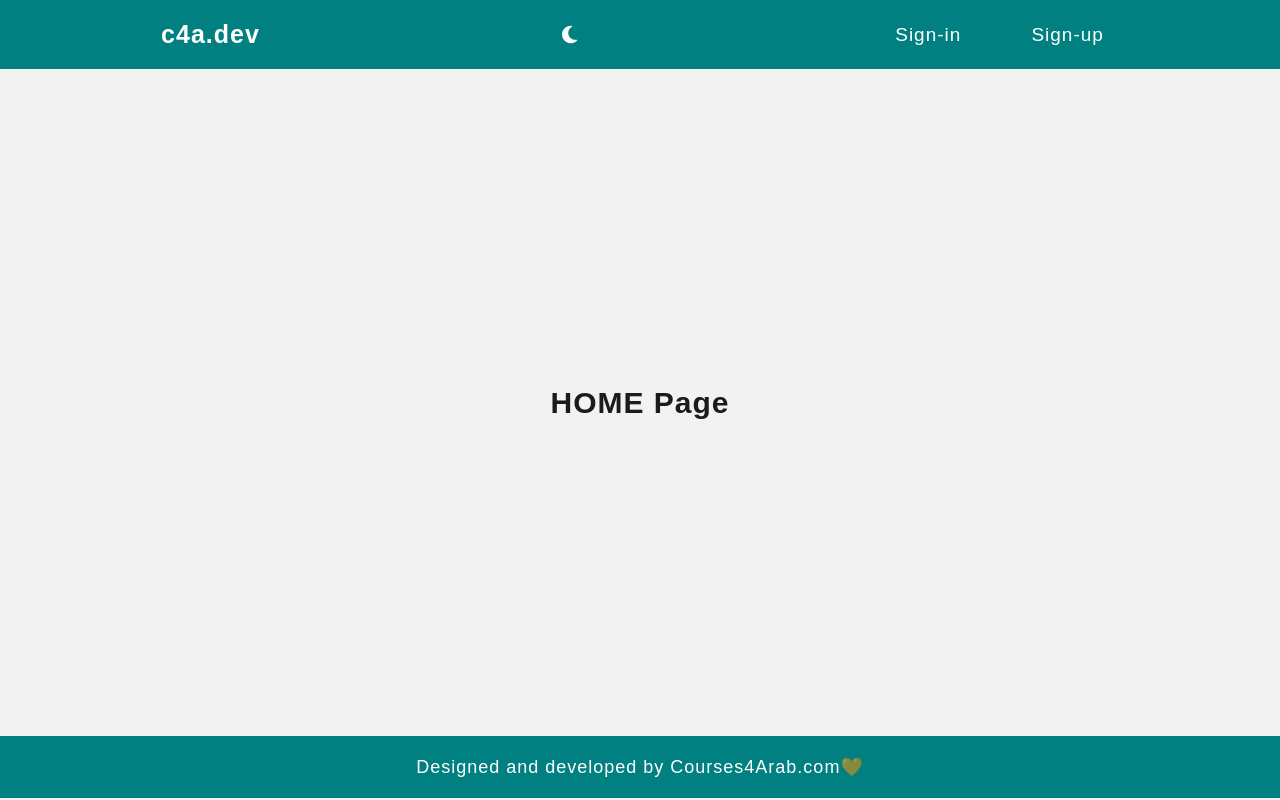
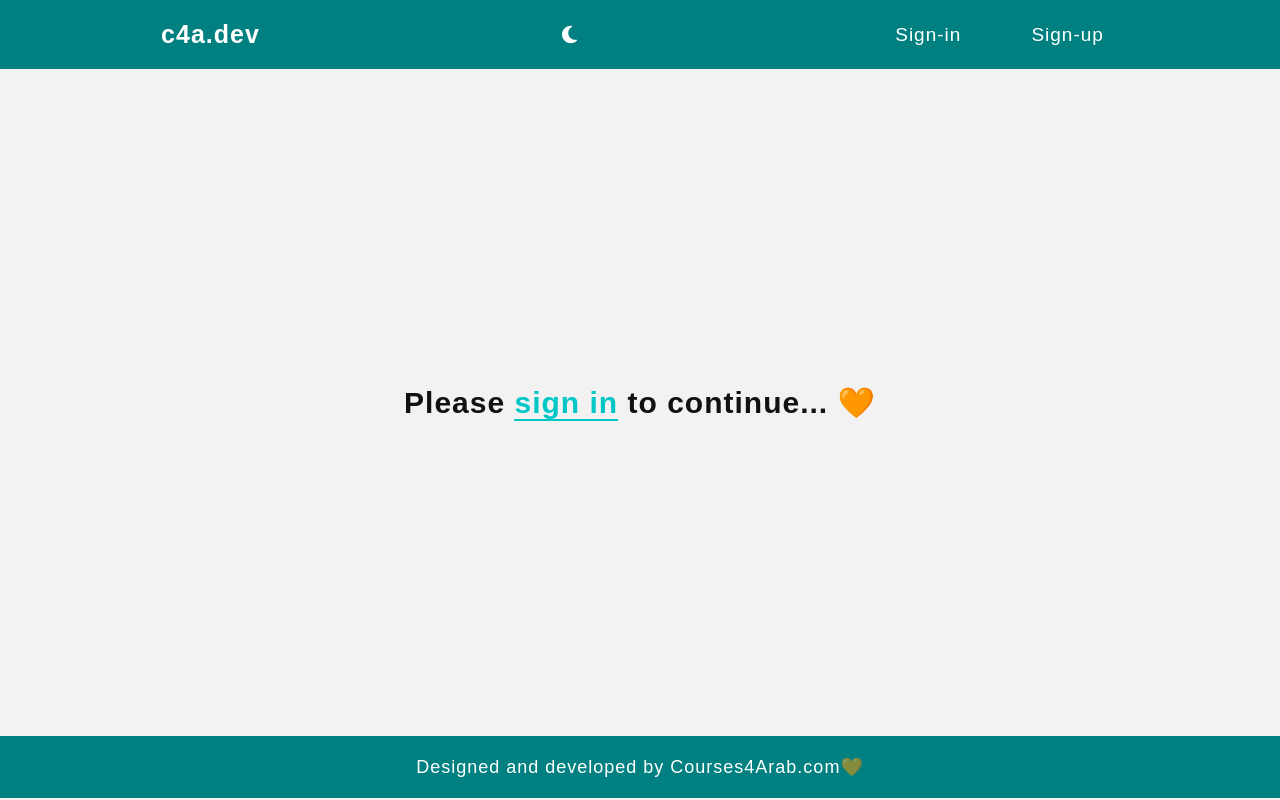
Before and after one commit to alielrayes/React_Level2, a React (Create React App) app: page / in a window 1280 px wide. Built offline with nearby package versions, Linux system fonts and the light colour scheme; no server answers.

Commit message:
lesson14

```diff
--- a/src/index.css
+++ b/src/index.css
@@ -76,11 +76,17 @@ form button {
   font-weight: 100;
 }
 
-.account a{
-  text-decoration: underline;
+.account a, .pls a{
+  /* text-decoration: underline; */
+  border-bottom: 2px solid;
+
   font-weight: 600;
   color: #00c6c6;
   font-size: 18px;
+}
+
+.Light .pls{
+  color: #111;
 }
 
 .Light form p {
--- a/src/pages/home.js
+++ b/src/pages/home.js
@@ -2,8 +2,12 @@ import Header from "../comp/header";
 import Footer from "../comp/Footer";
 import MainContent from "../comp/MainContent";
 import { Helmet } from "react-helmet-async";
+import { useAuthState } from "react-firebase-hooks/auth";
+import { auth } from "../firebase/config";
+import { Link } from "react-router-dom";
 
 const Home = () => {
+  const [user, loading, error] = useAuthState(auth);
   return (
     <>
       <Helmet>
@@ -13,7 +17,20 @@ const Home = () => {
 
       <Header />
 
-      <MainContent pageName="HOME Page" />
+      {user && <MainContent pageName="HOME Page" />}
+
+
+      {!user && (
+        <main>
+          <p className="pls">
+            Please{" "}
+            <Link style={{ fontSize: "30px" }} to="/signin">
+              sign in
+            </Link>{" "}
+            to continue... 🧡
+          </p>
+        </main>
+      )}
 
       <Footer />
     </>
```
